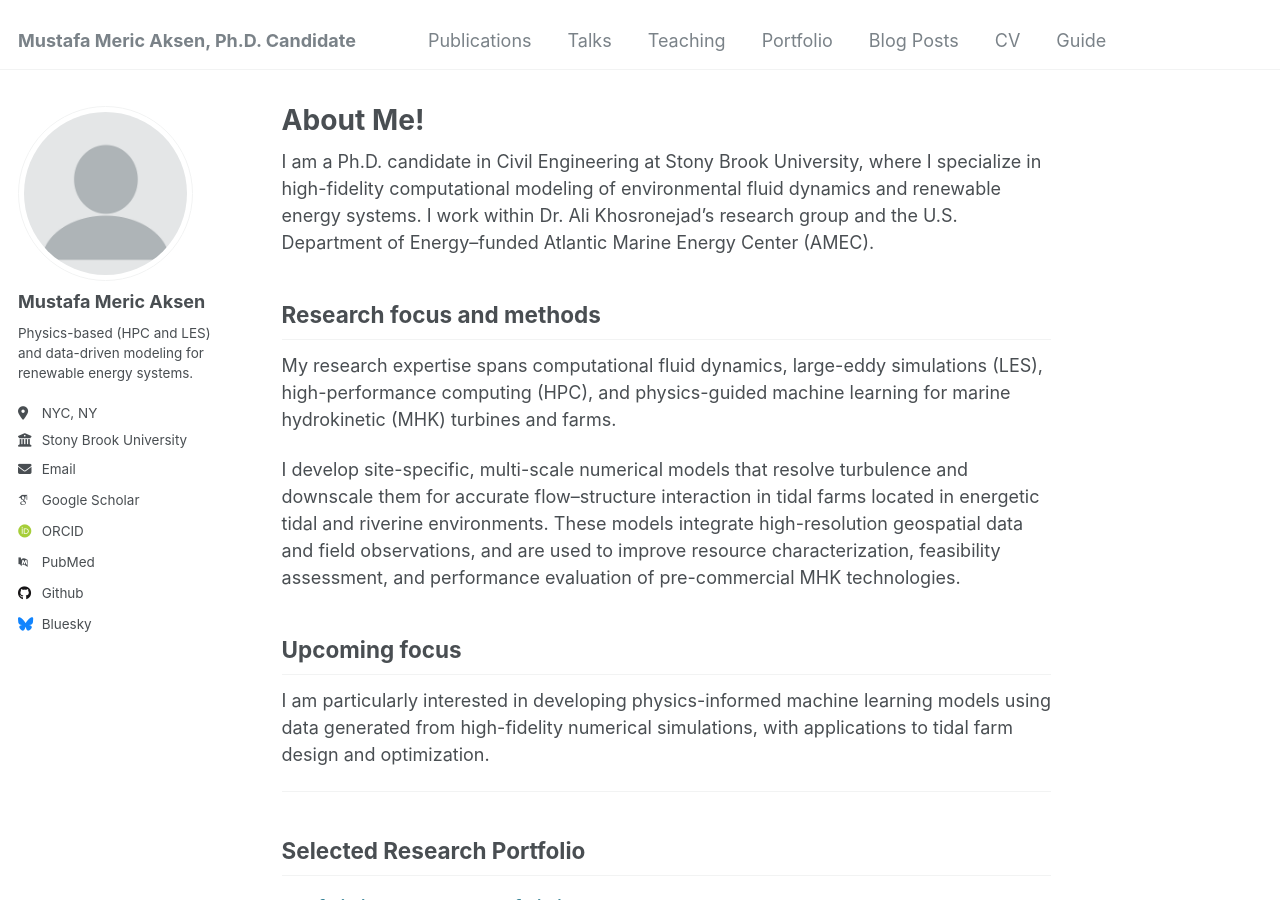
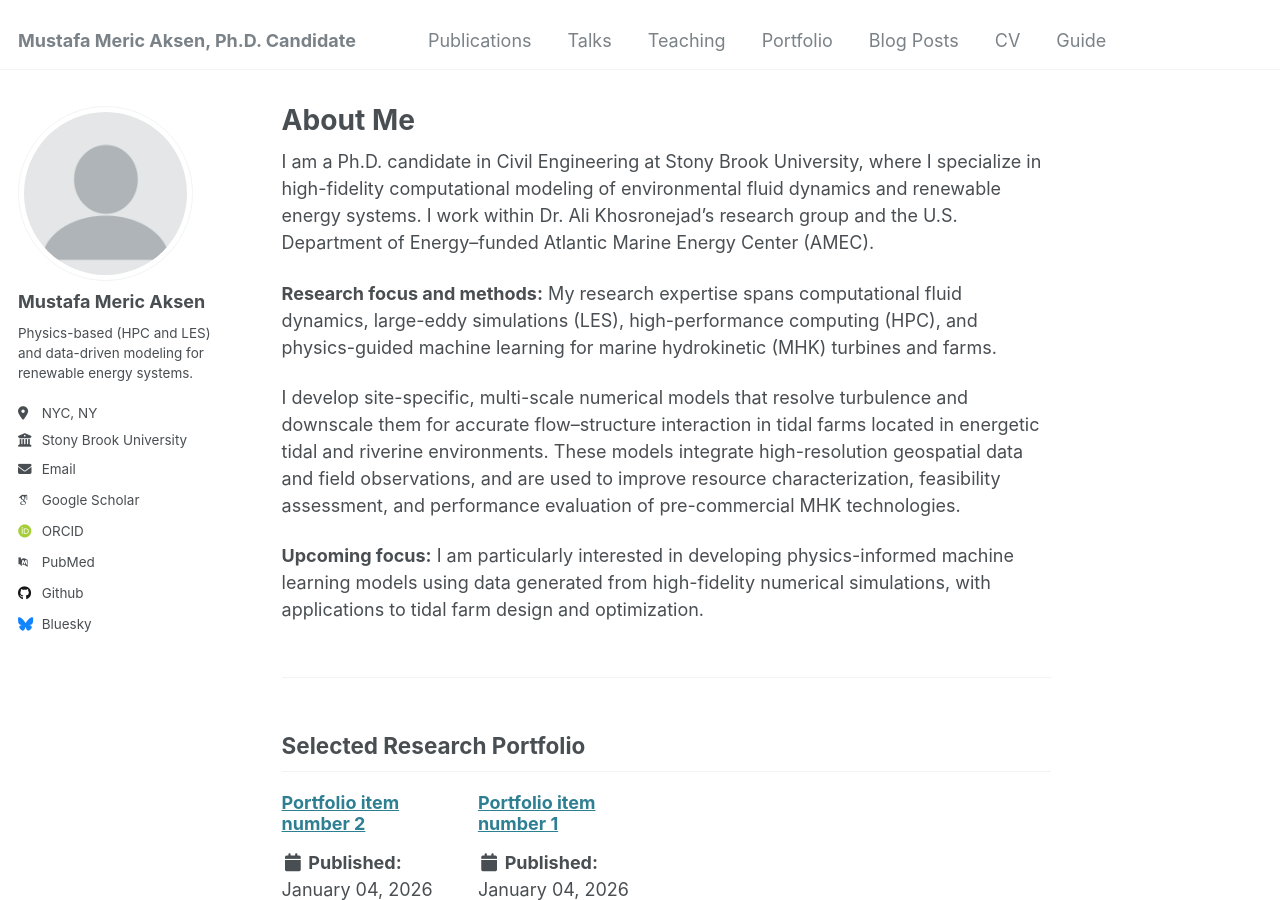
Before and after one commit to aksenmeric/mericaksen, a Jekyll site: the page built from _pages/about.md, in a window 1280 px wide and 900 px high. Built offline with Jekyll 4.4.1, drawn with Linux system fonts in a browser that asks for light colours; some web fonts are replaced.

Commit message:
Update about.md

```diff
--- a/_pages/about.md
+++ b/_pages/about.md
@@ -1,23 +1,19 @@
 ---
 permalink: /
-title: "About Me!"
+title: "About Me"
 layout: single
 author_profile: true
 ---
 
 I am a Ph.D. candidate in Civil Engineering at Stony Brook University, where I specialize in high-fidelity computational modeling of environmental fluid dynamics and renewable energy systems. I work within Dr. Ali Khosronejad’s research group and the U.S. Department of Energy–funded Atlantic Marine Energy Center (AMEC).
 
-## Research focus and methods
-
-My research expertise spans computational fluid dynamics, large-eddy simulations (LES), high-performance computing (HPC), and physics-guided machine learning for marine hydrokinetic (MHK) turbines and farms.
+**Research focus and methods:** My research expertise spans computational fluid dynamics, large-eddy simulations (LES), high-performance computing (HPC), and physics-guided machine learning for marine hydrokinetic (MHK) turbines and farms.
 
 I develop site-specific, multi-scale numerical models that resolve turbulence and downscale them for accurate flow–structure interaction in tidal farms located in energetic tidal and riverine environments. These models integrate high-resolution geospatial data and field observations, and are used to improve resource characterization, feasibility assessment, and performance evaluation of pre-commercial MHK technologies.
 
-## Upcoming focus
+**Upcoming focus:** I am particularly interested in developing physics-informed machine learning models using data generated from high-fidelity numerical simulations, with applications to tidal farm design and optimization.
 
-I am particularly interested in developing physics-informed machine learning models using data generated from high-fidelity numerical simulations, with applications to tidal farm design and optimization.
-
----
+<hr style="margin: 3rem 0;">
 
 ## Selected Research Portfolio
 
```
